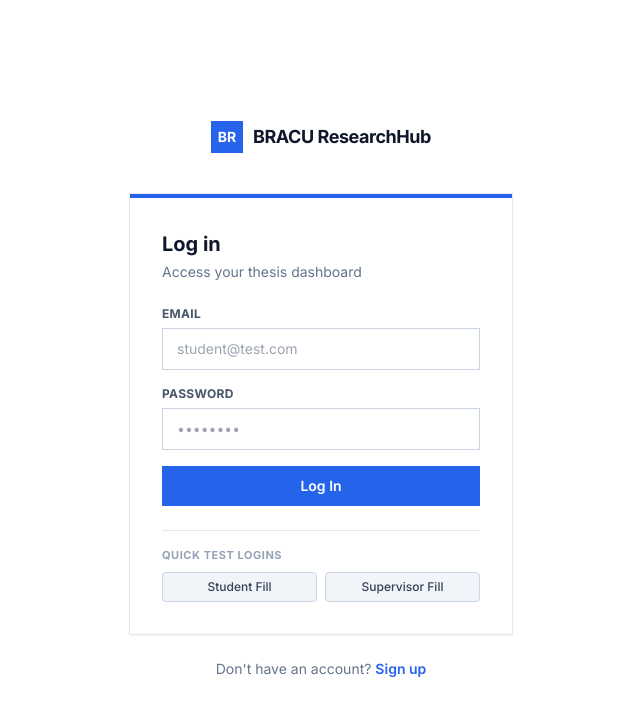
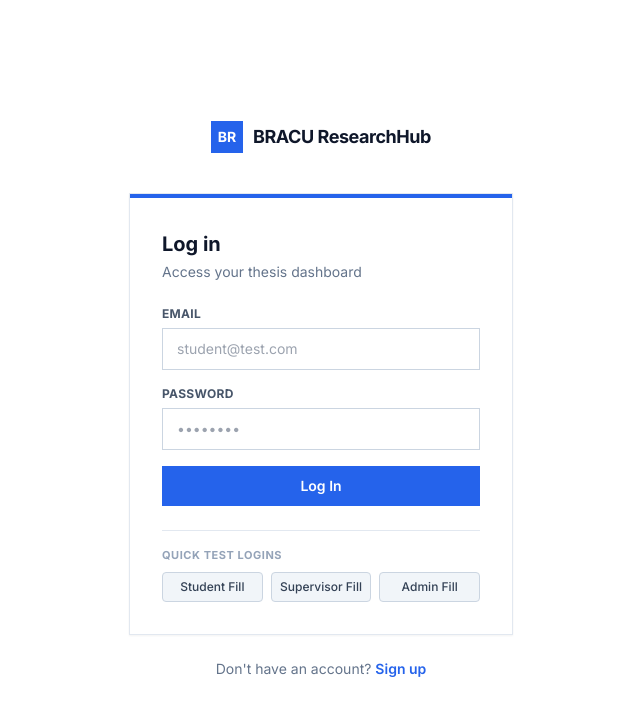
Before and after one commit to YasirTonoy/thesis-management, a React (Vite) app in the folder frontend/: page /login in a window 1280 px wide. Shown: the top 716 px of the page, without its empty margins (319-959 px from the left). Built offline with nearby package versions, Linux system fonts and the light colour scheme.

Commit message:
fix(api): align frontend API URL port to 5000 and add admin quick fill

```diff
--- a/frontend/src/api/index.js
+++ b/frontend/src/api/index.js
@@ -1,6 +1,6 @@
 import axios from 'axios';
 
-const API_URL = (typeof import.meta !== 'undefined' && import.meta.env && import.meta.env.VITE_API_URL) || 'http://localhost:5001/api';
+const API_URL = (typeof import.meta !== 'undefined' && import.meta.env && import.meta.env.VITE_API_URL) || 'http://localhost:5000/api';
 
 const api = axios.create({
   baseURL: API_URL,
--- a/frontend/src/pages/Login.jsx
+++ b/frontend/src/pages/Login.jsx
@@ -75,20 +75,27 @@ const Login = () => {
 
             <div className="mt-6 pt-4 border-t border-slate-200">
               <p className="text-[11px] font-bold uppercase tracking-wider text-slate-400 mb-2">Quick Test Logins</p>
-              <div className="grid grid-cols-2 gap-2">
+              <div className="grid grid-cols-3 gap-2">
                 <button
                   type="button"
                   onClick={() => setFormData({ email: 'student@test.com', password: 'password123' })}
-                  className="bg-slate-100 hover:bg-slate-200 text-slate-700 text-xs py-1.5 px-2 rounded border border-slate-300 font-medium transition"
+                  className="bg-slate-100 hover:bg-slate-200 text-slate-700 text-xs py-1.5 px-2 rounded border border-slate-300 font-medium transition text-center"
                 >
                   Student Fill
                 </button>
                 <button
                   type="button"
                   onClick={() => setFormData({ email: 'supervisor@test.com', password: 'password123' })}
-                  className="bg-slate-100 hover:bg-slate-200 text-slate-700 text-xs py-1.5 px-2 rounded border border-slate-300 font-medium transition"
+                  className="bg-slate-100 hover:bg-slate-200 text-slate-700 text-xs py-1.5 px-2 rounded border border-slate-300 font-medium transition text-center"
                 >
                   Supervisor Fill
+                </button>
+                <button
+                  type="button"
+                  onClick={() => setFormData({ email: 'admin@test.com', password: 'password123' })}
+                  className="bg-slate-100 hover:bg-slate-200 text-slate-700 text-xs py-1.5 px-2 rounded border border-slate-300 font-medium transition text-center"
+                >
+                  Admin Fill
                 </button>
               </div>
             </div>
```
Also changed, not shown: 1 other file (tests, documents, lock files or other folders).
